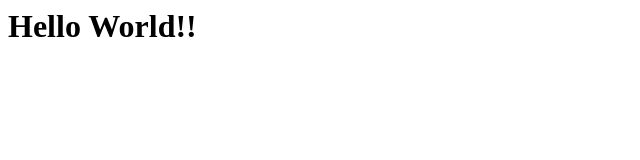
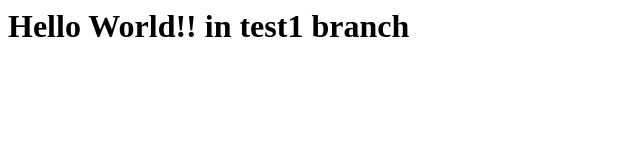
Before and after one commit to Praful80/HTMLDemo, a plain HTML site: page index.html in a window 1280 px wide. Shown: the whole page, without its empty margins (0-640 px from the left). Drawn offline with Linux system fonts and the light colour scheme.

Commit message:
first commit in test branch

```diff
--- a/index.html
+++ b/index.html
@@ -4,7 +4,7 @@
 </title>
  </head>
 <body>
-<h1> Hello World!!</h1>
+<h1> Hello World!! in test1 branch</h1>
 
 
 </body>
```
